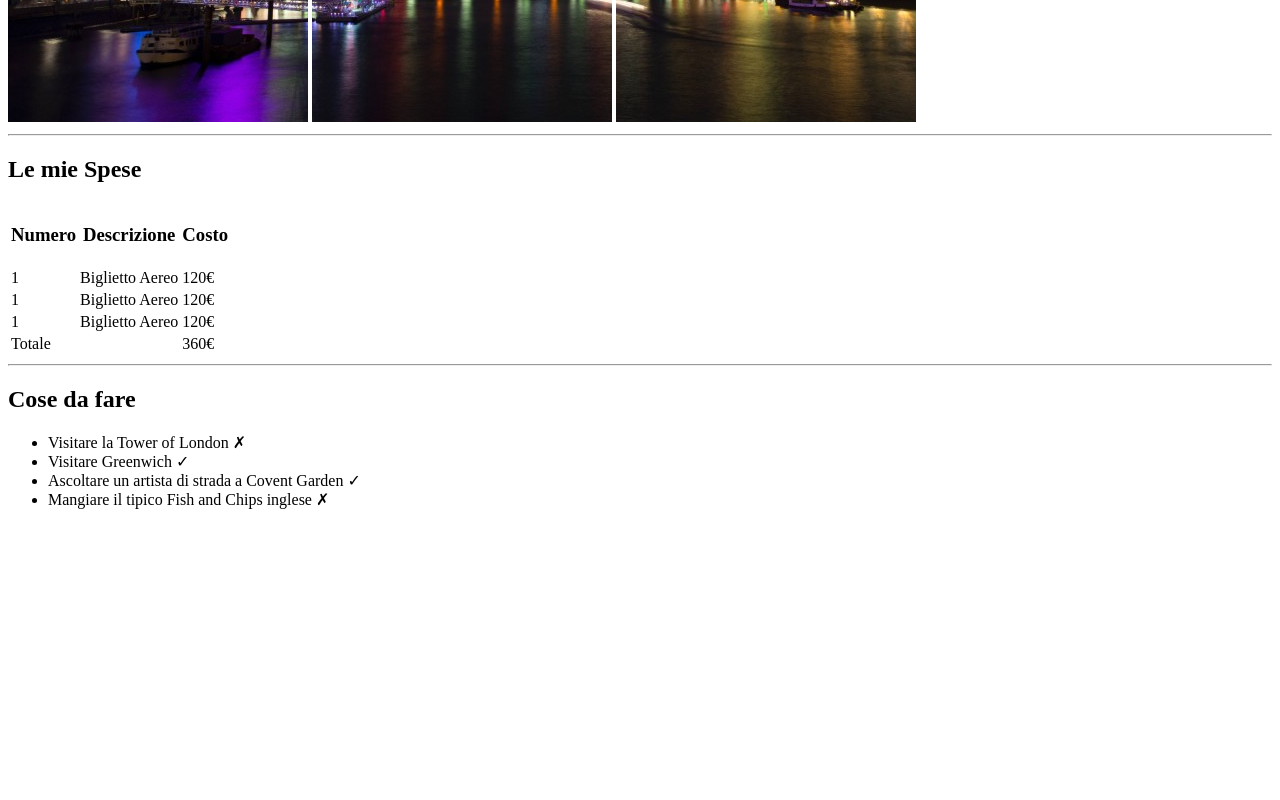
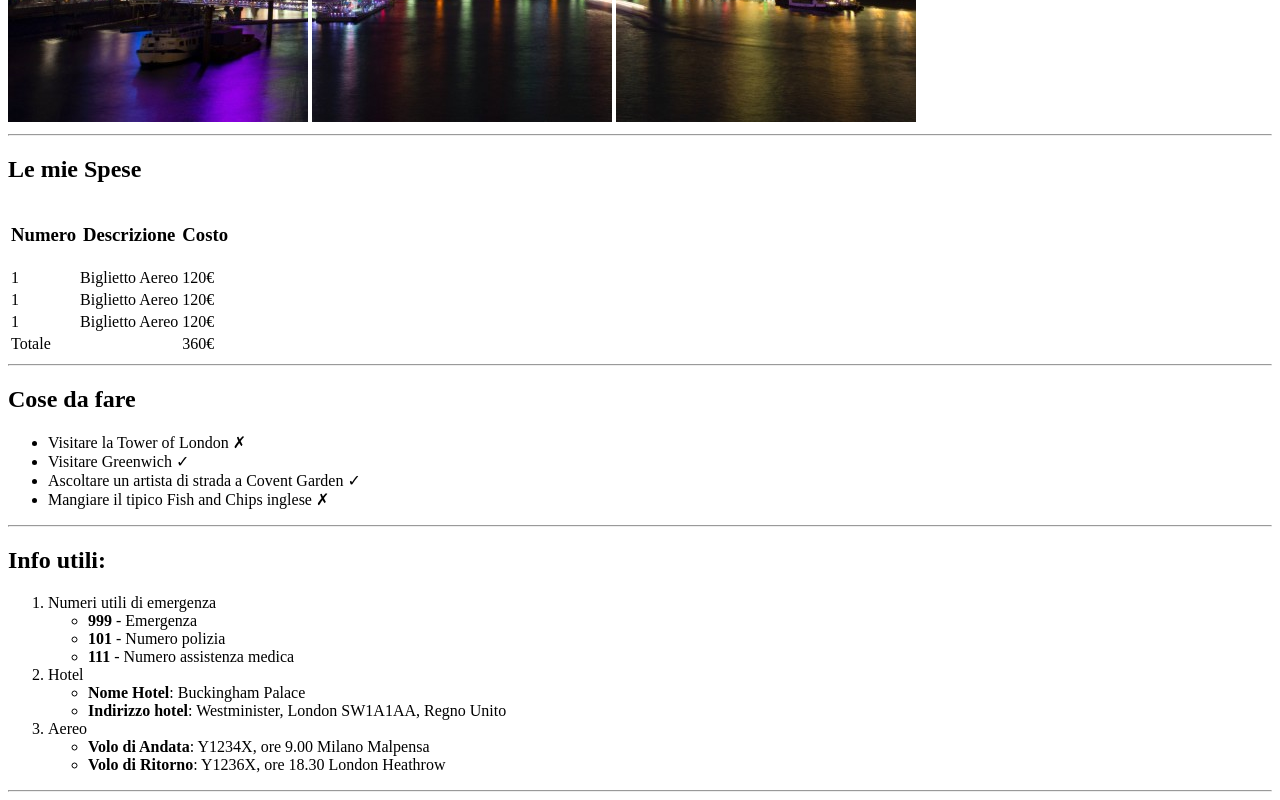
Before and after one commit to AmarildoShehu/html-london-trip, a plain HTML site: page index.html in a window 1280 px wide. Shown: the part 558-1358 px from the top of the page. Before the commit the page ends 1109 px from the top, so only its background shows below. Drawn offline with Linux system fonts and the light colour scheme.

Commit message:
added second paragraph

```diff
--- a/index.html
+++ b/index.html
@@ -15,7 +15,7 @@
 
         <main>
             <h2>Le mie Spese</h2>
-            <table>
+                <table>
                 <!--intestaziione tabella-->
                 <thead>
                     <tr>
@@ -50,7 +50,7 @@
 
                     </tr>
                 </tfoot>
-            </table>
+                </table>
             <hr>
             <!--fine tabella-->
 
@@ -64,9 +64,34 @@
                         <li>Mangiare il tipico Fish and Chips inglese &#10007; </li>
                     </ul>
             </p>
-            <br>
+            <hr>
             <!--fine primo paragrafo-->
-
+            <!--secondo paragrafo-->
+            <p>
+                <h2>Info utili:</h2>
+                    <ol>
+                        <li>Numeri utili di emergenza
+                            <ul><li><b>999</b> - Emergenza</li>
+                                <li><b>101</b> - Numero polizia</li>
+                                <li><b>111</b> - Numero assistenza medica</li>
+                            </ul>
+                        </li>
+                        <li>Hotel
+                            <ul>
+                                <li><b>Nome Hotel</b>: Buckingham Palace</li>
+                                <li><b>Indirizzo hotel</b>: Westminister, London SW1A1AA, Regno Unito</li>
+                            </ul>
+                        </li>
+                        <li>Aereo
+                            <ul>
+                                <li><b>Volo di Andata</b>: Y1234X, ore 9.00 Milano Malpensa</li>
+                                <li><b>Volo di Ritorno</b>: Y1236X, ore 18.30 London Heathrow</li>
+                            </ul>
+                        </li>
+                    </ol>
+            </p>
+            <hr>
+            <!--fine secondo paragrafo-->
         </main>
     </body>
 </html>
```
